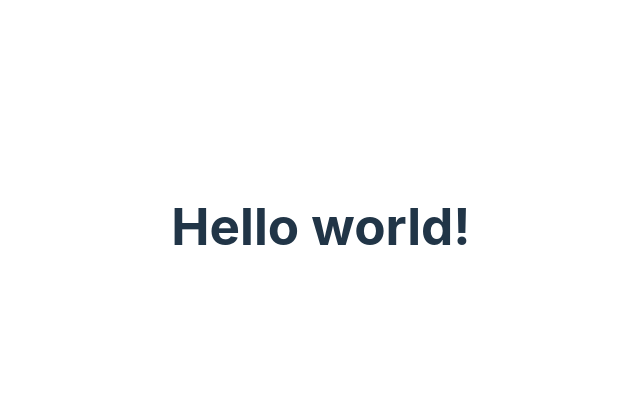
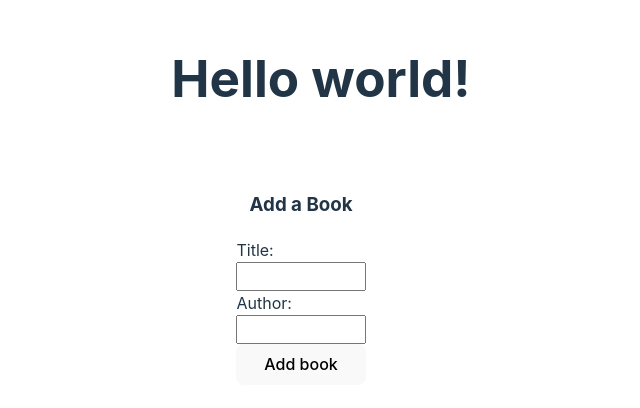
Before and after one commit to JordanChristensen/ga-section3-lab3-react-controlled-forms, a React (Vite) app: page / in a window 1280 px wide. Shown: the part 174-582 px from the top of the page, without its empty margins (319-959 px from the left). Built offline with nearby package versions, Linux system fonts and the light colour scheme.

Commit message:
add form to root view and implement controlled inputs

```diff
--- a/src/App.jsx
+++ b/src/App.jsx
@@ -1,5 +1,12 @@
+import Bookshelf from "./components/Bookshelf/Bookshelf.jsx";
+
 const App = () => {
-  return <h1>Hello world!</h1>;
+  return (
+    <>
+      <h1>Hello world!</h1>
+      <Bookshelf />
+    </>
+  );
 };
 
 export default App;
--- /dev/null
+++ b/src/components/Bookshelf/Bookshelf.jsx
@@ -0,0 +1,43 @@
+import { useState } from "react";
+
+const Bookshelf = () => {
+  const [books, setBooks] = useState([
+    { title: "Fourth Wing", author: "Rebecca Yarros" },
+    { title: "The Lion, the Witch and the Wardrobe", author: "C.S. Lewis" },
+  ]);
+
+  const handleChange = (e) => {
+    setBooks(e.target.value);
+  };
+
+  return (
+    <div className="bookshelfDiv">
+      <div className="formDiv">
+        <h3>Add a Book</h3>
+        {/* Form will go here */}
+        <form action="">
+          <label htmlFor="bookTitle">Title: </label>
+          <input
+            id="bookTitle"
+            name="bookTitle"
+            type="text"
+            value={books.Title}
+            onChange={handleChange}
+          />
+          <label htmlFor="bookAuthor">Author: </label>
+          <input
+            id="bookAuthor"
+            name="bookAuthor"
+            type="text"
+            value={books.Author}
+            onChange={handleChange}
+          />
+          <button type="submit">Add book</button>
+        </form>
+      </div>
+      <div className="bookCardsDiv">{/* Book cards will display here */}</div>
+    </div>
+  );
+};
+
+export default Bookshelf;
```
